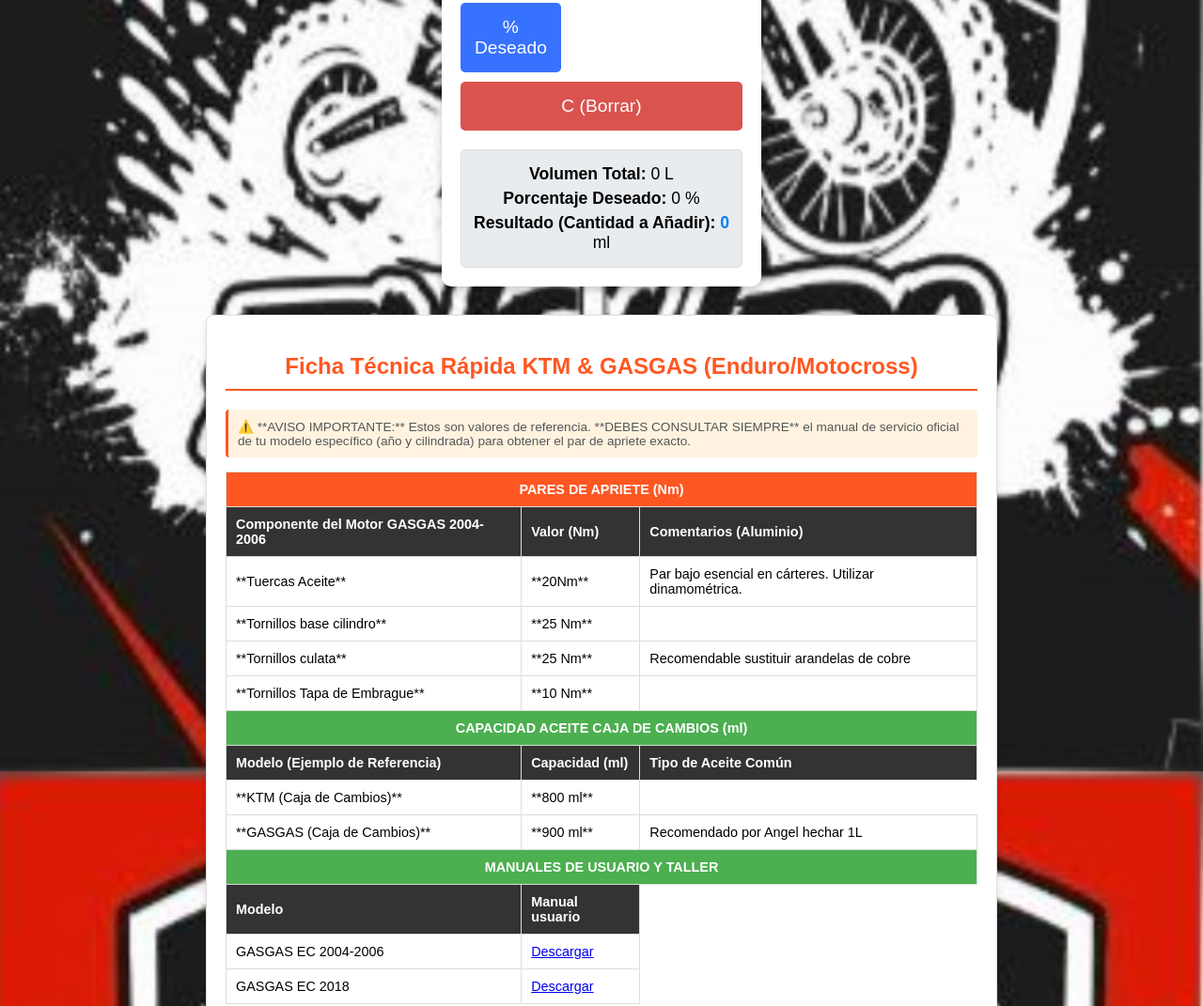
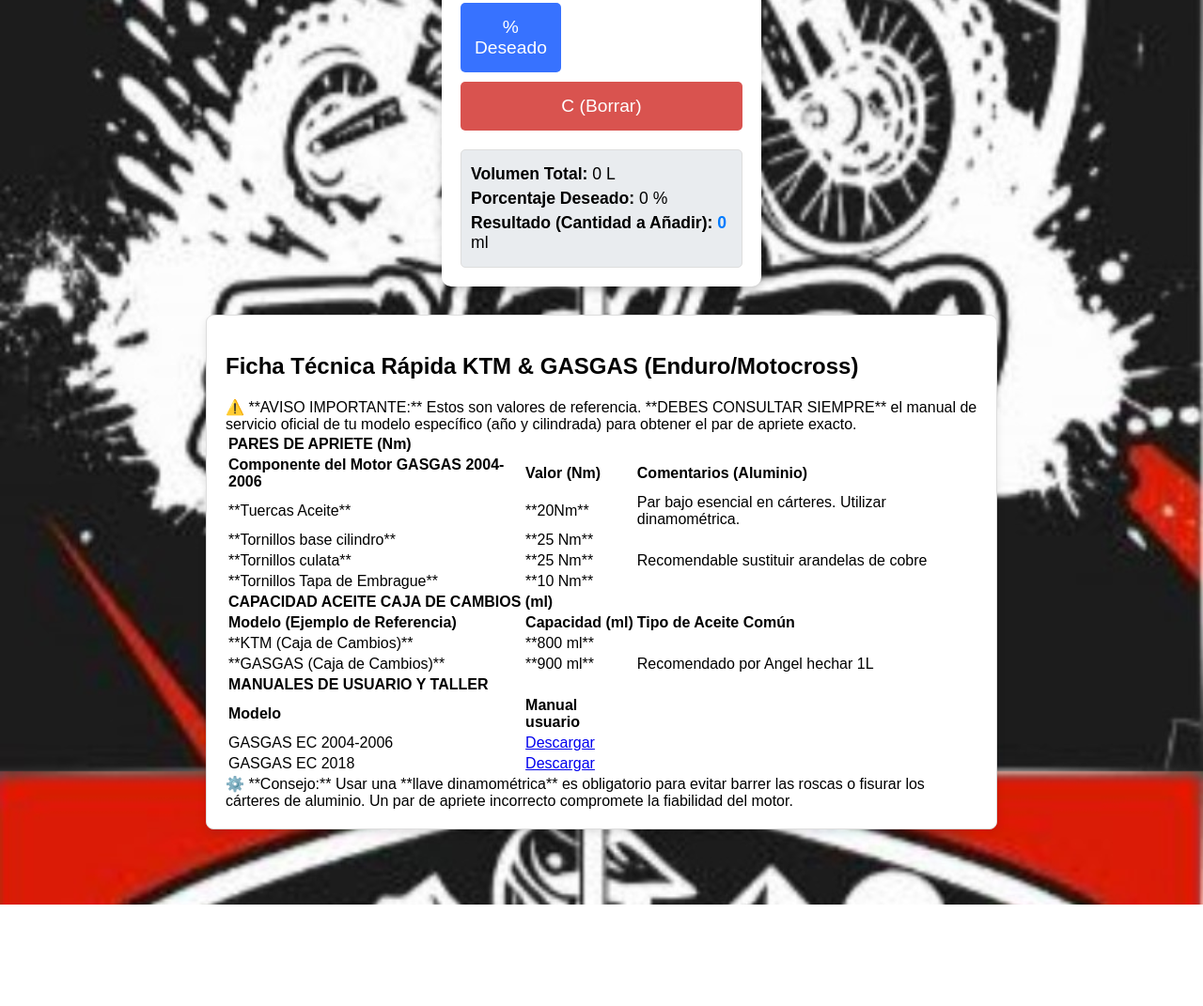
Before and after one commit to adriMB200/CalculadoraDeMezcla, a plain HTML site: page index.html in a window 1280 px wide. Shown: the part 587-1658 px from the top of the page at 94% size. After the commit the page ends 1550 px from the top, so only its background shows below. Drawn offline with Linux system fonts and the light colour scheme.

Commit message:
Update estilo.css

```diff
--- a/estilo.css
+++ b/estilo.css
@@ -1,37 +1,31 @@
 /* ====================================== */
-/* ESTILOS GLOBALES Y CONTENEDOR PRINCIPAL */
+/* ESTILOS GLOBALES Y CENTRADO */
 /* ====================================== */
 body {
     font-family: Arial, sans-serif;
-    /* QUITAMOS FLEX para que la calculadora y la tabla se apilen verticalmente */
-    /* y que el ancho de la tabla no fuerce el centrado */
-    /* display: flex; */
-    /* justify-content: center; */
-    /* align-items: center; */
+    /* Quitamos display: flex del body para que los elementos se apilen verticalmente. */
+    /* Ahora centramos el contenido con margin: 0 auto; en los contenedores individuales. */
     min-height: 100vh;
     margin: 0;
-    padding-top: 50px;
-    /* Espacio superior para el contenido */
+    padding-top: 50px; /* Espacio superior para el contenido */
     padding-bottom: 50px;
     background-image: url('imagen/img.jpg');
     background-size: contain;
-    background-attachment: fixed;
-    /* Opcional: fija el fondo al hacer scroll */
+    background-attachment: fixed; /* Mantiene la imagen fija al hacer scroll */
+    text-align: center; /* Ayuda a centrar los contenedores con margin: auto */
 }
 
 /* ====================================== */
-/* ESTILOS DE LA CALCULADORA */
+/* ESTILOS DE LA CALCULADORA (TU CÓDIGO ORIGINAL) */
 /* ====================================== */
 .calculator {
-    /* Centramos la calculadora quitando la propiedad display:flex del body */
-    margin: 0 auto;
     background-color: #fff;
     padding: 20px;
     border-radius: 10px;
     box-shadow: 0 4px 10px rgba(0, 0, 0, 0.2);
     width: 300px;
-    margin-bottom: 30px;
-    /* Espacio antes de la tabla */
+    margin: 0 auto 30px auto; /* Centra la calculadora y le da espacio abajo */
+    text-align: center;
 }
 
 #display {
@@ -93,7 +87,7 @@
     border: 1px solid #ddd;
     border-radius: 5px;
     background-color: #e9ecef;
-    text-align: center;
+    text-align: left; /* Alineación a la izquierda dentro del contenedor */
 }
 
 #result-container p {
@@ -107,69 +101,17 @@
 }
 
 /* ====================================== */
-/* ESTILOS DE LA TABLA TÉCNICA (NUEVOS) */
+/* ESTILOS DE LA TABLA TÉCNICA (UNIFICADOS) */
 /* ====================================== */
 .info-container {
     max-width: 800px;
-    /* Ancho máximo para que no se extienda demasiado */
-    margin: 30px auto;
-    /* Centra el contenedor y le da margen vertical */
+    margin: 30px auto; /* Centra el contenedor y le da margen vertical */
     padding: 20px;
     background-color: #fff;
     border: 1px solid #ddd;
     border-radius: 8px;
     box-shadow: 0 4px 8px rgba(0, 0, 0, 0.1);
+    text-align: left; /* Asegura que el contenido interno de la tabla se alinee a la izquierda */
 }
 
-.info-container h2 {
-    color: #ff5722;
-    /* Tono naranja/rojo KTM/GASGAS */
-    border-bottom: 2px solid #ff5722;
-    padding-bottom: 10px;
-    margin-bottom: 20px;
-    text-align: center;
-}
-
-table {
-    width: 100%;
-    border-collapse: collapse;
-    margin-top: 15px;
-}
-
-th,
-td {
-    border: 1px solid #ddd;
-    padding: 10px;
-    text-align: left;
-    font-size: 0.9em;
-}
-
-th {
-    background-color: #333;
-    color: white;
-    font-weight: bold;
-}
-
-.nm-header {
-    background-color: #ff5722;
-    /* Naranja para Pares de Apriete */
-    text-align: center;
-    color: white;
-}
-
-.ml-header {
-    background-color: #4CAF50;
-    /* Verde para Capacidad de Aceite */
-    text-align: center;
-    color: white;
-}
-
-.note {
-    font-size: 0.85em;
-    color: #555;
-    margin-top: 20px;
-    padding: 10px;
-    border-left: 3px solid #ff5722;
-    background-color: #fff3e0;
-    border-radius: 4px;
-}
+.info
```
